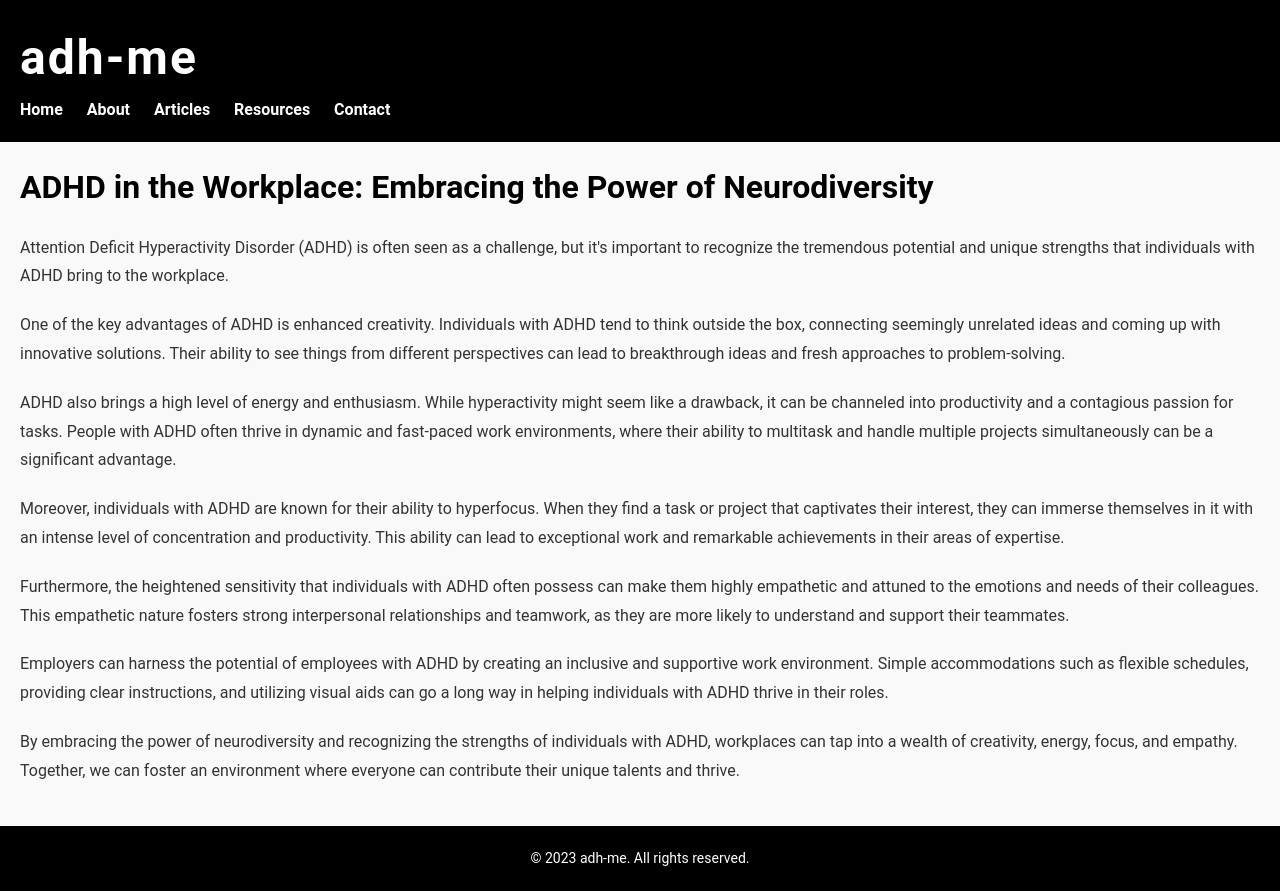
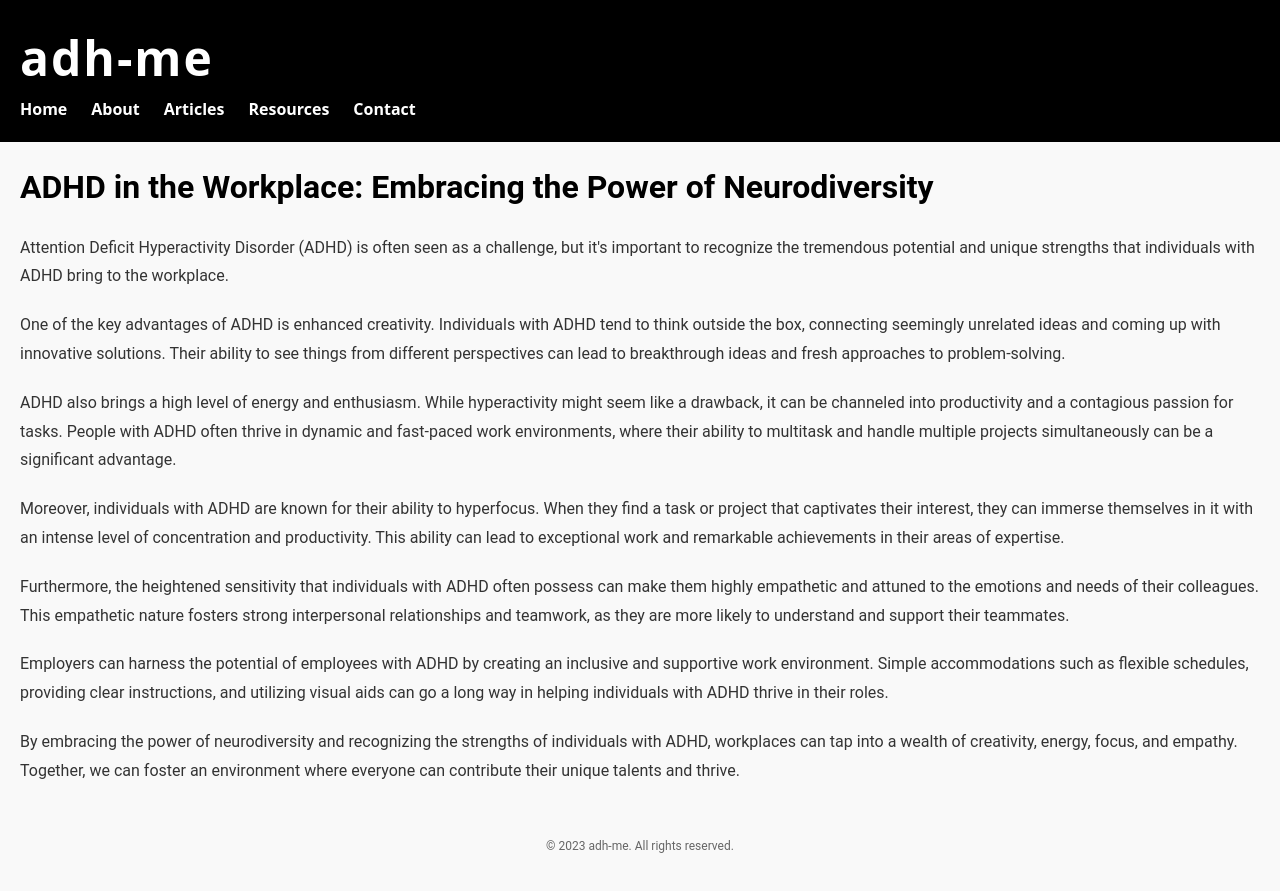
Before and after one commit to richardforget96/adh-me, a plain HTML site: page articles.html in a window 1280 px wide. After the commit the page ends 867 px from the top, so only its background shows below. Drawn offline with Linux system fonts and the light colour scheme.

Commit message:
Wordpress style adding

```diff
--- a/styles.css
+++ b/styles.css
@@ -96,3 +96,34 @@ footer {
 footer p {
   margin: 0;
 }
+
+/* Additional Styles for WordPress Look */
+body {
+  margin: 0;
+}
+
+.container {
+  padding: 20px;
+  background-color: #fff;
+  box-shadow: 0 0 5px rgba(0, 0, 0, 0.1);
+}
+
+h1 {
+  font-family: "Open Sans", sans-serif;
+  font-weight: bold;
+}
+
+nav ul li a {
+  font-family: "Open Sans", sans-serif;
+}
+
+.btn {
+  font-family: "Open Sans", sans-serif;
+}
+
+footer {
+  background-color: #f9f9f9;
+  color: #666;
+  font-size: 12px;
+  padding: 10px 20px;
+}
```
